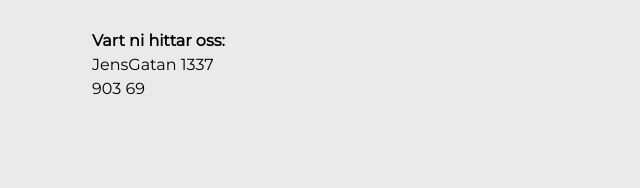
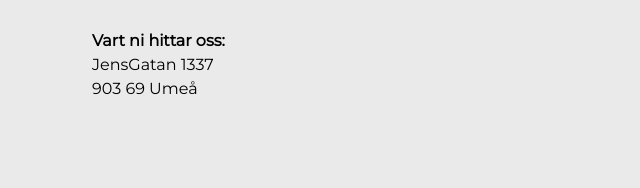
Before and after one commit to jensadev/te18-end, a plain HTML site: page docs/index.html in a window 1280 px wide. Shown: the part 608-796 px from the top of the page, 382-1022 px from the left. Drawn offline with Linux system fonts and the light colour scheme.

Commit message:
Update index.html

```diff
--- a/docs/index.html
+++ b/docs/index.html
@@ -67,7 +67,7 @@
         <div class="contact">
           <p><em>Vart ni hittar oss:</em><br>
             JensGatan 1337<br>
-            903 69</p>
+            903 69 Umeå</p>
         </div>
       </div>
     </section>
```
